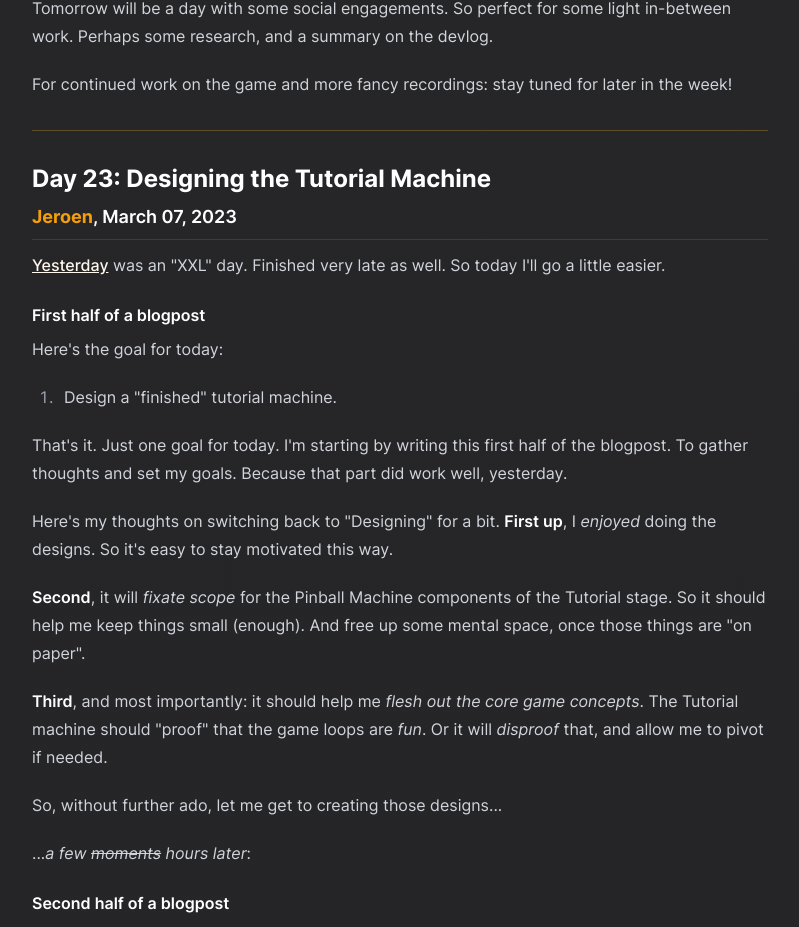
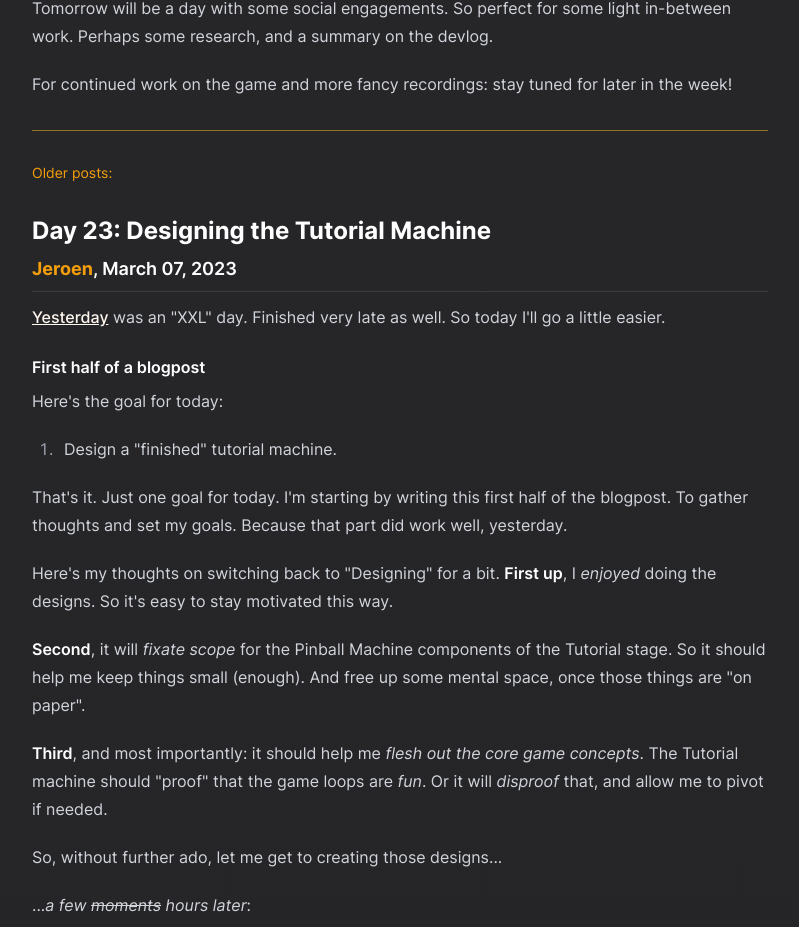
Before and after one commit to pincrediball/pincrediball.com, a SvelteKit app: page /devlog in a window 1280 px wide. Shown: the part 1590-2517 px from the top of the page, without its empty margins (24-823 px from the left). Built offline with nearby package versions, Linux system fonts and the light colour scheme.

Commit message:
Fix bug caused by drafts

```diff
--- a/src/routes/devlog/+page.server.ts
+++ b/src/routes/devlog/+page.server.ts
@@ -13,6 +13,7 @@ function getTitle(content: string) {
 export type Post = {
   id: string;
   isDraft: boolean;
+  order: number | null;
   date: Date;
   title: string;
   content: string;
@@ -21,6 +22,7 @@ export type Post = {
 export type Group = { key: string; posts: Post[] };
 
 function getPosts(): Post[] {
+  let postOrder = 1;
   return readdirSync('content/devlog')
     .filter((f) => f.endsWith('.md'))
     .reverse()
@@ -31,9 +33,11 @@ function getPosts(): Post[] {
       const content = readFileSync(`content/devlog/${file}`, 'utf-8');
       const title = getTitle(content);
       const isDraft = title.includes('(DRAFT)');
+      const order = isDraft ? null : postOrder++;
       return {
         id,
         isDraft,
+        order,
         date,
         title,
         content,
--- a/src/routes/devlog/+page.svelte
+++ b/src/routes/devlog/+page.svelte
@@ -27,7 +27,7 @@
           <article id={post.id} class="scroll-mt-24 prose prose-invert max-w-none">
             {@html marked(post.content)}
           </article>
-          {#if idx === 0}
+          {#if post.order === 1}
             <hr class="my-8 border-t border-t-amber-400/50" />
             <p class="mb-8 text-sm text-amber-500">Older posts:</p>
           {:else}
```
